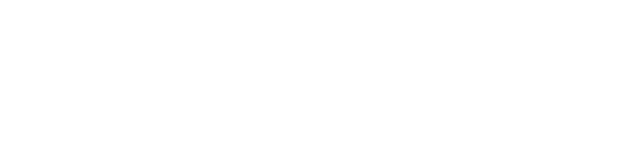
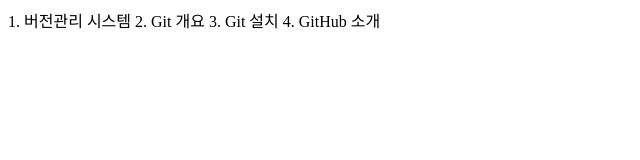
Before and after one commit to songje02/OSGEO_EDU, a plain HTML site: page index.html in a window 1280 px wide. Shown: the whole page, without its empty margins (0-640 px from the left). Drawn offline with Linux system fonts and the light colour scheme.

Commit message:
test-branch2
개요 적용

```diff
--- a/index.html
+++ b/index.html
@@ -2,5 +2,9 @@
 	<head>
 	</head>
 	<body>
+		1. 버전관리 시스템
+		2. Git 개요
+		3. Git 설치
+		4. GitHub 소개
 	</body>
 </html>
```
Also changed, not shown: 1 other file.
